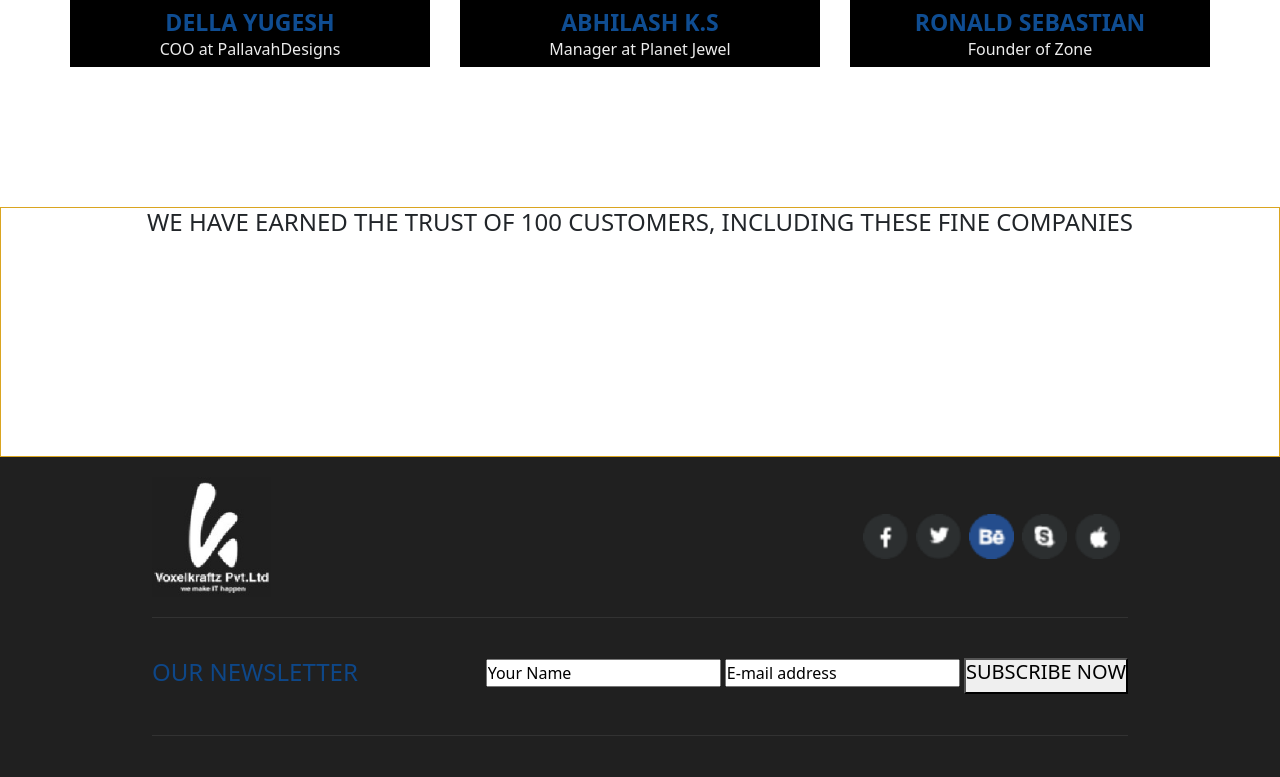
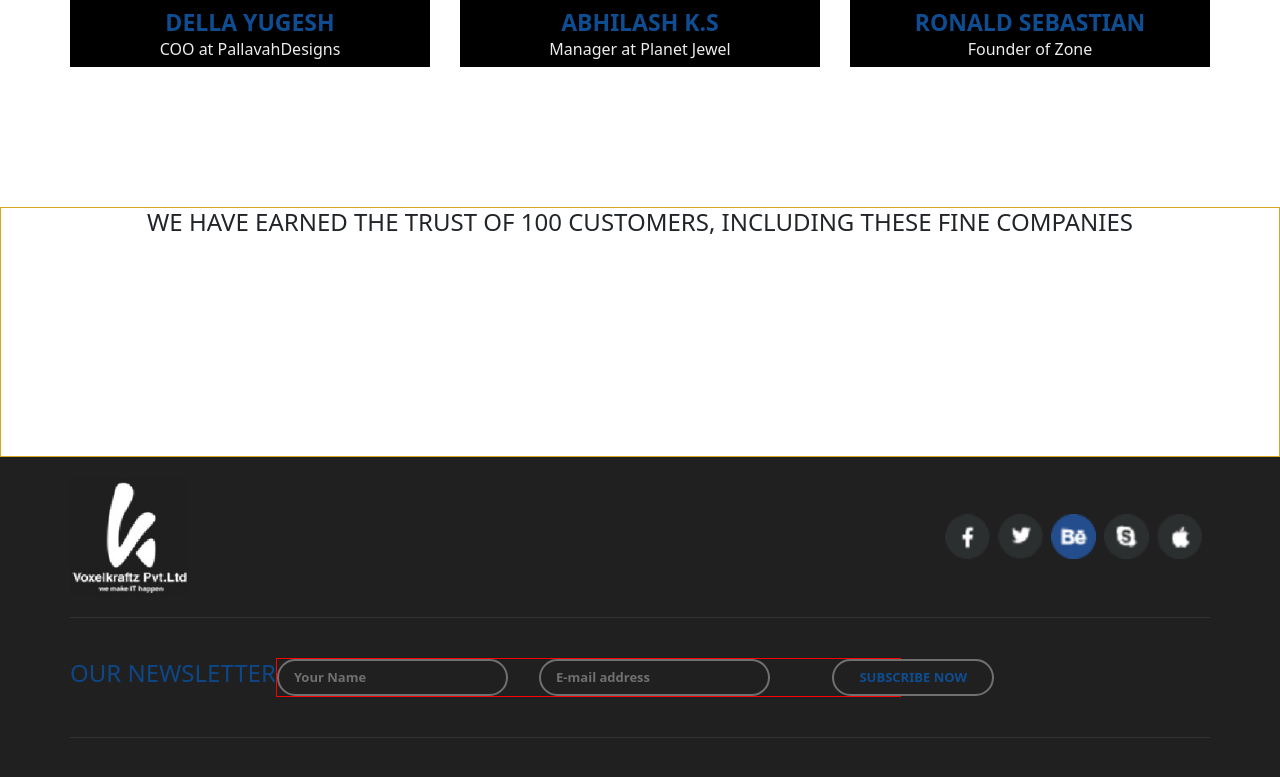
Before and after one commit to pulingatAkhilesh/HTML_CSS_Bootstrap, a plain HTML site: page landingPage.html in a window 1280 px wide. Shown: the part 4501-5278 px from the top of the page. Drawn offline with nearby package versions, Linux system fonts and the light colour scheme.

Commit message:
modified footer-mid

```diff
--- a/landingPage.html
+++ b/landingPage.html
@@ -305,9 +305,7 @@
           <div class="fm-right">
             <input class="fmr-input" type="text" value="Your Name" >
             <input class="fmr-input" type="email" value="E-mail address" >
-            <button>
-              <h5>SUBSCRIBE NOW</h5>
-            </button>
+            <button class="fmr-button-subsc">SUBSCRIBE NOW</button>
           </div>
         </div>
         <div class="footer-bottom"></div>
--- a/style.css
+++ b/style.css
@@ -290,13 +290,15 @@
 .footer{
     background-color: #202020;
     height: 400px;
+    padding: 0 140px;
 
     display: flex;
     justify-content: center;
     align-items: flex-start;
 }
 .footer .container{
-    margin: 0 140px;
+    box-sizing: border-box;
+    /* margin: 0 140px; */
     padding: 0;
 }
 
@@ -328,7 +330,6 @@
 
 .footer-mid{
     display: flex;
-    justify-content: space-between;
     align-items: center;
     border-bottom: 0.5px solid #323232;
 
@@ -338,3 +339,31 @@
     text-decoration: none;
     color: #0e4788;
 }
+.fm-right{
+    display: flex;
+    flex-direction: row;
+    align-items: center;
+    border: 1px solid red;
+}
+.fmr-input{
+    background-color: #202020;
+    border: 2px solid #707070;
+    color: #707070;
+    font-size: small;
+    font-weight: bold;
+    white-space: nowrap;
+    margin-right: 5%;
+    padding: 7px 15px;
+    border-radius: 40px;
+}
+.fmr-button-subsc{
+    background-color: #202020;
+    border: 2px solid #707070;
+    color: #0f4d92;
+    font-size: small;
+    font-weight: bold;
+    white-space: nowrap;
+    margin: 0 5%;
+    padding: 7px 25px;
+    border-radius: 40px;
+}
```
